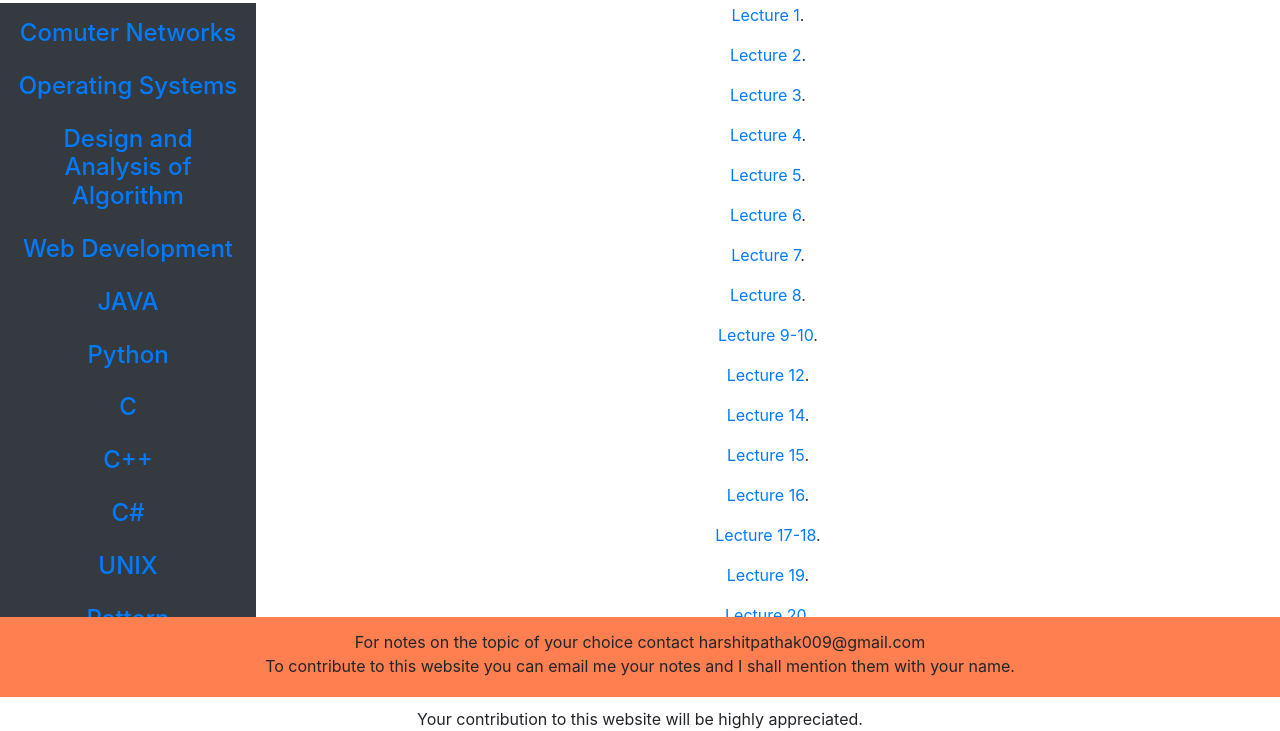
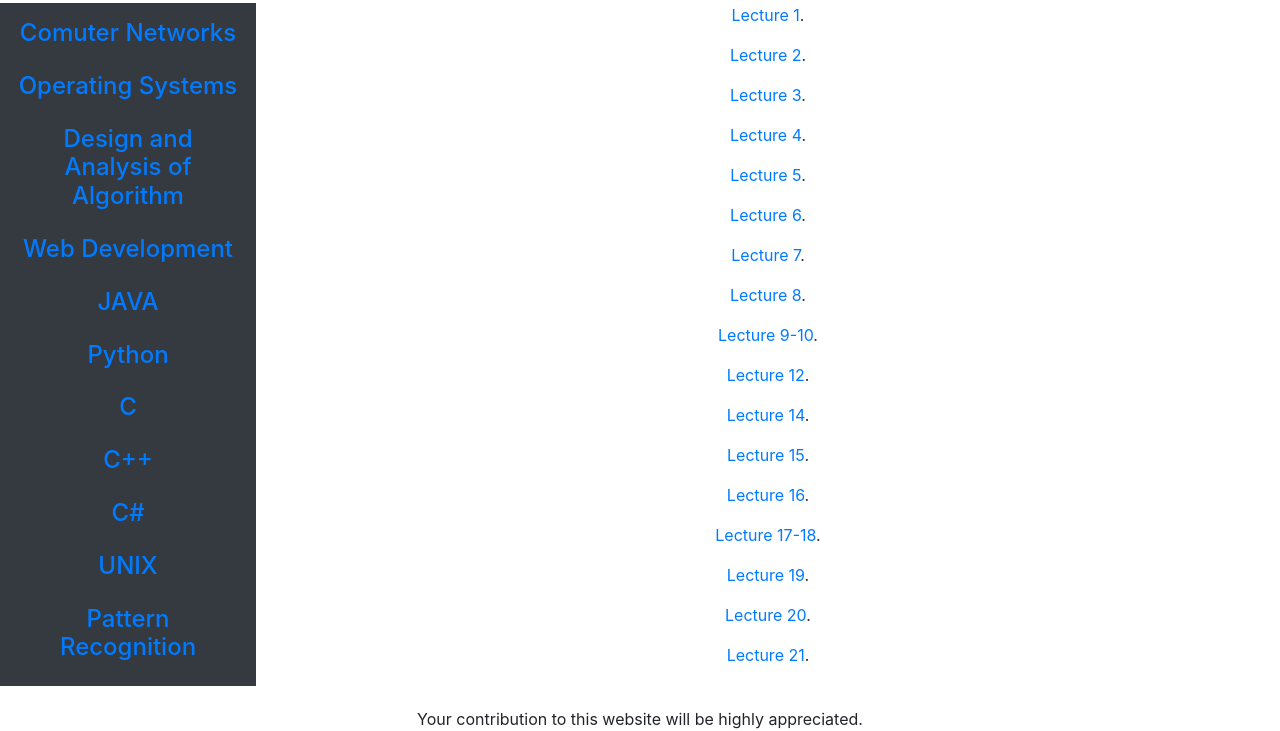
Before and after one commit to HarshitPathak009/Note_My_Notes, a plain HTML site: page source/cn.html in a window 1280 px wide. Shown: the part 103-834 px from the top of the page. Drawn offline with nearby package versions, Linux system fonts and the light colour scheme; files whose address does not match are found by name.

Commit message:
Update cn.html

```diff
--- a/source/cn.html
+++ b/source/cn.html
@@ -85,11 +85,5 @@ Your contribution to this website will be highly appreciated.
 <br>
 </div>
 </div>
-
-
-<footer>
- For notes on the topic of your choice contact harshitpathak009@gmail.com<br>
-To contribute to this website you can email me your notes and I shall mention them with your name.
-</footer>
   </Body>
 </HTML>
```
